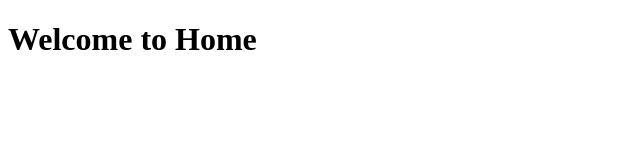
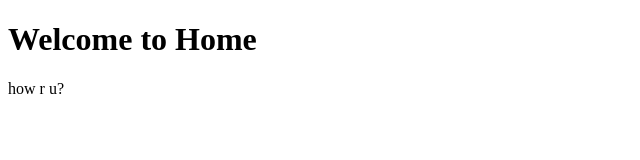
Before and after one commit to hemalpatel-git/newgit, a plain HTML site: page home.html in a window 1280 px wide. Shown: the full height of the page, 0-640 px from the left. Drawn offline with Linux system fonts and the light colour scheme.

Commit message:
add some lines

```diff
--- a/home.html
+++ b/home.html
@@ -7,6 +7,7 @@
 </head>
 <body>
     <h1>Welcome to Home</h1>
+    <p>how r u?</p>
 
 
 </body>
```
